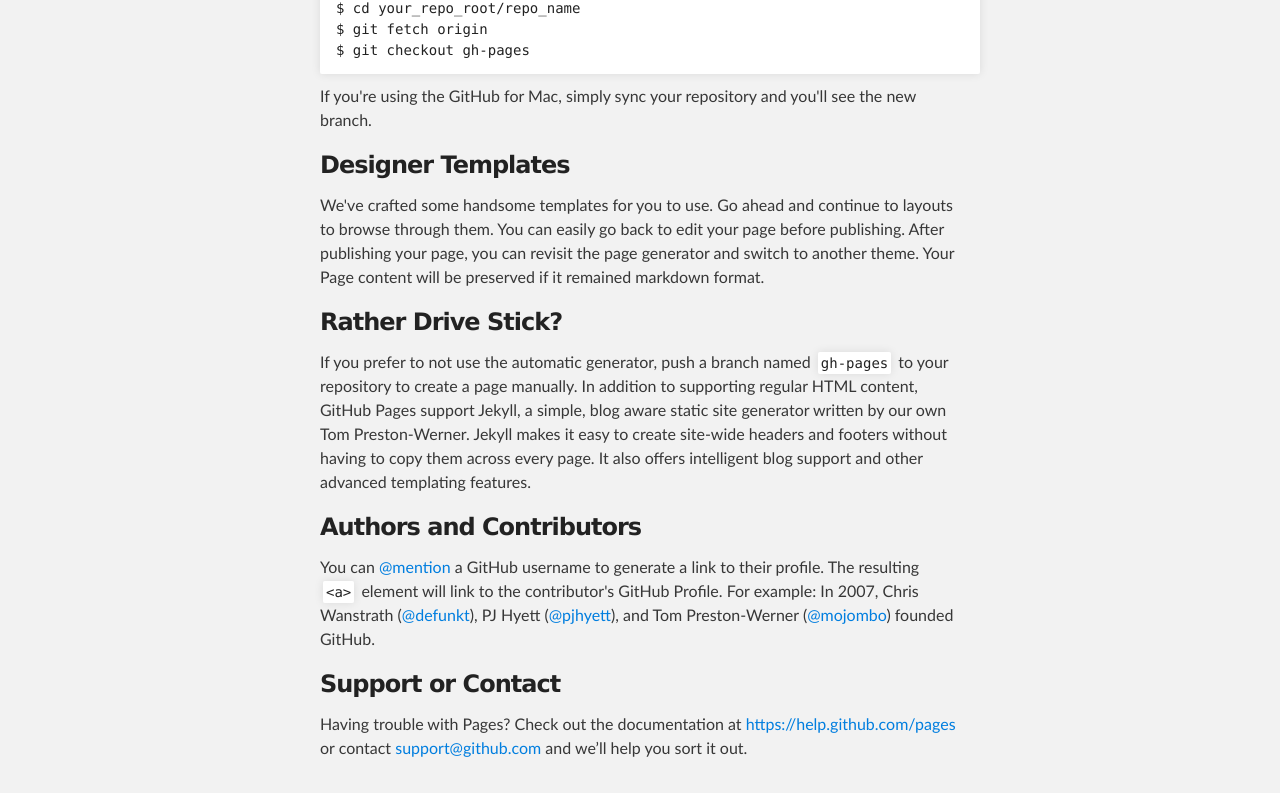
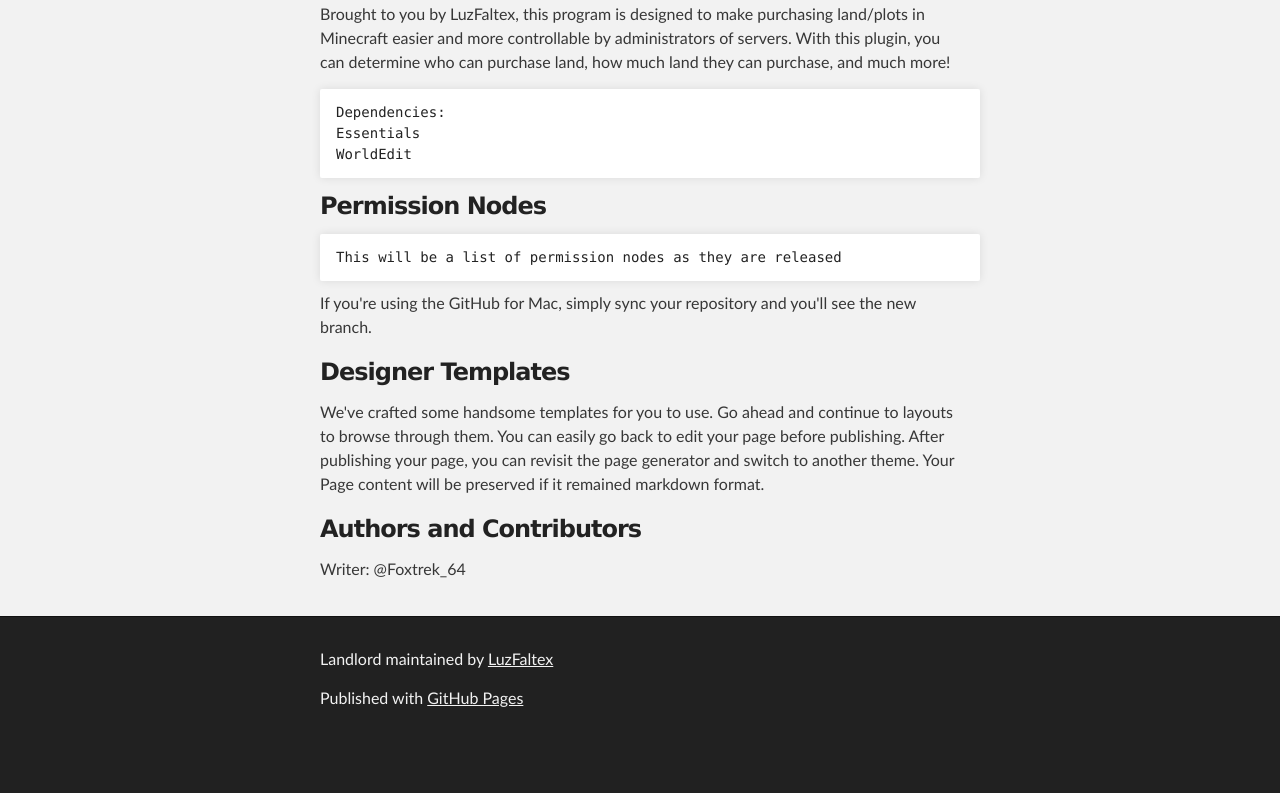
Before and after one commit to LuzFaltex/Landlord, a plain HTML site: page index.html in a window 1280 px wide. Shown: the part 432-1225 px from the top of the page. After the commit the page ends 1177 px from the top, so only its background shows below. Drawn offline with Linux system fonts and the light colour scheme.

```diff
--- a/index.html
+++ b/index.html
@@ -31,14 +31,26 @@
     <!-- MAIN CONTENT -->
     <div id="main_content_wrap" class="outer">
       <section id="main_content" class="inner">
-        <h3>
-<a id="welcome-to-github-pages" class="anchor" href="#welcome-to-github-pages" aria-hidden="true"><span class="octicon octicon-link"></span></a>Welcome to GitHub Pages.</h3>
+        <h1>
+<a id="current-stable-build-none" class="anchor" href="#current-stable-build-none" aria-hidden="true"><span class="octicon octicon-link"></span></a>Current Stable Build: None</h1>
 
-<p>This automatic page generator is the easiest way to create beautiful pages for all of your projects. Author your page content here using GitHub Flavored Markdown, select a template crafted by a designer, and publish. After your page is generated, you can check out the new branch:</p>
+<h1>
+<a id="current-dev-build-none" class="anchor" href="#current-dev-build-none" aria-hidden="true"><span class="octicon octicon-link"></span></a>Current Dev Build: None</h1>
 
-<pre><code>$ cd your_repo_root/repo_name
-$ git fetch origin
-$ git checkout gh-pages
+<h3>
+<a id="landlord" class="anchor" href="#landlord" aria-hidden="true"><span class="octicon octicon-link"></span></a>Landlord.</h3>
+
+<p>Brought to you by LuzFaltex, this program is designed to make purchasing land/plots in Minecraft easier and more controllable by administrators of servers. With this plugin, you can determine who can purchase land, how much land they can purchase, and much more!</p>
+
+<pre><code>Dependencies:
+Essentials
+WorldEdit
+</code></pre>
+
+<h3>
+<a id="permission-nodes" class="anchor" href="#permission-nodes" aria-hidden="true"><span class="octicon octicon-link"></span></a>Permission Nodes</h3>
+
+<pre><code>This will be a list of permission nodes as they are released
 </code></pre>
 
 <p>If you're using the GitHub for Mac, simply sync your repository and you'll see the new branch.</p>
@@ -49,19 +61,9 @@
 <p>We've crafted some handsome templates for you to use. Go ahead and continue to layouts to browse through them. You can easily go back to edit your page before publishing. After publishing your page, you can revisit the page generator and switch to another theme. Your Page content will be preserved if it remained markdown format.</p>
 
 <h3>
-<a id="rather-drive-stick" class="anchor" href="#rather-drive-stick" aria-hidden="true"><span class="octicon octicon-link"></span></a>Rather Drive Stick?</h3>
-
-<p>If you prefer to not use the automatic generator, push a branch named <code>gh-pages</code> to your repository to create a page manually. In addition to supporting regular HTML content, GitHub Pages support Jekyll, a simple, blog aware static site generator written by our own Tom Preston-Werner. Jekyll makes it easy to create site-wide headers and footers without having to copy them across every page. It also offers intelligent blog support and other advanced templating features.</p>
-
-<h3>
 <a id="authors-and-contributors" class="anchor" href="#authors-and-contributors" aria-hidden="true"><span class="octicon octicon-link"></span></a>Authors and Contributors</h3>
 
-<p>You can <a href="https://github.com/blog/821" class="user-mention">@mention</a> a GitHub username to generate a link to their profile. The resulting <code>&lt;a&gt;</code> element will link to the contributor's GitHub Profile. For example: In 2007, Chris Wanstrath (<a href="https://github.com/defunkt" class="user-mention">@defunkt</a>), PJ Hyett (<a href="https://github.com/pjhyett" class="user-mention">@pjhyett</a>), and Tom Preston-Werner (<a href="https://github.com/mojombo" class="user-mention">@mojombo</a>) founded GitHub.</p>
-
-<h3>
-<a id="support-or-contact" class="anchor" href="#support-or-contact" aria-hidden="true"><span class="octicon octicon-link"></span></a>Support or Contact</h3>
-
-<p>Having trouble with Pages? Check out the documentation at <a href="https://help.github.com/pages">https://help.github.com/pages</a> or contact <a href="mailto:support@github.com">support@github.com</a> and we’ll help you sort it out.</p>
+<p>Writer: @Foxtrek_64</p>
       </section>
     </div>
 
```
Also changed, not shown: params.json (+1 -1 lines).
